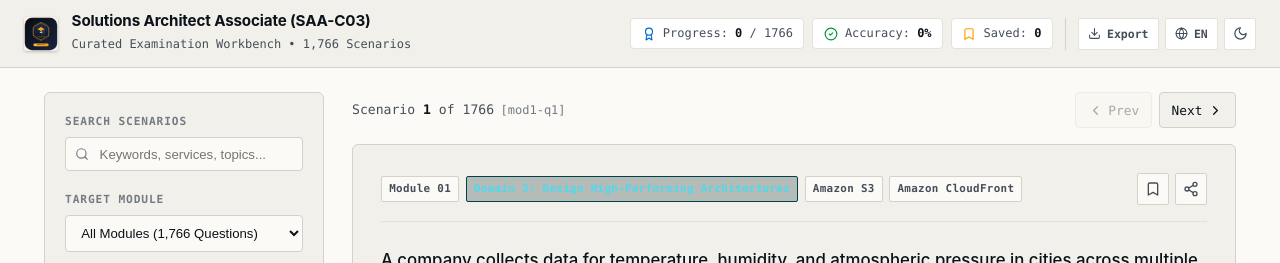
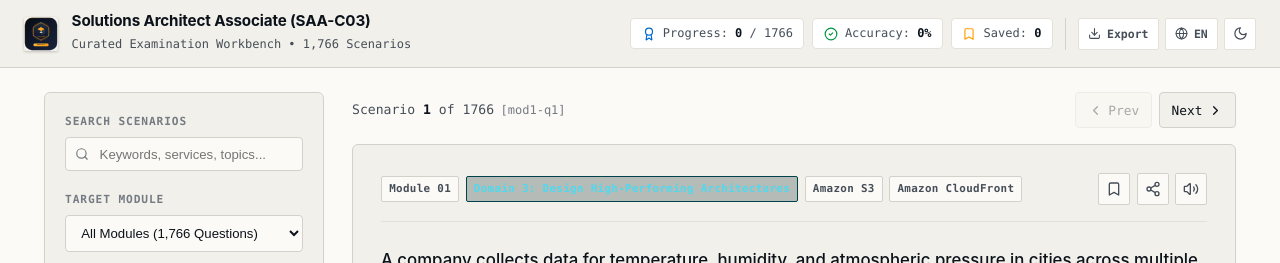
Before and after one commit to AtaCanYmc/AWS-SAA-C03-Study-Notes, a React (Vite) app in the folder web/: page / in a window 1280 px wide. Shown: the top 263 px of the page. Built offline with nearby package versions, Linux system fonts and the light colour scheme.

Commit message:
feat(web): add text-to-speech read aloud button with native Web Speech API

```diff
--- a/web/src/App.tsx
+++ b/web/src/App.tsx
@@ -22,7 +22,9 @@ import {
   FileSpreadsheet,
   FileCode,
   Share2,
-  Check
+  Check,
+  Volume2,
+  VolumeX
 } from 'lucide-react';
 import type { Question, FilterStatus } from './types';
 import questionsEn from './data/questions_en.json';
@@ -346,6 +348,66 @@ export const App: React.FC = () => {
       setIsShareCopied(true);
       setTimeout(() => setIsShareCopied(false), 2200);
     }
+  };
+
+  // Text-to-Speech (TTS) Read Aloud
+  const [isSpeaking, setIsSpeaking] = useState(false);
+
+  useEffect(() => {
+    if (typeof window !== 'undefined' && 'speechSynthesis' in window) {
+      window.speechSynthesis.cancel();
+      setIsSpeaking(false);
+    }
+    return () => {
+      if (typeof window !== 'undefined' && 'speechSynthesis' in window) {
+        window.speechSynthesis.cancel();
+      }
+    };
+  }, [currentQ?.id]);
+
+  const handleToggleSpeech = () => {
+    if (typeof window === 'undefined' || !('speechSynthesis' in window)) {
+      alert(t.ttsNotSupported);
+      return;
+    }
+
+    if (isSpeaking) {
+      window.speechSynthesis.cancel();
+      setIsSpeaking(false);
+      return;
+    }
+
+    if (!currentQ) return;
+
+    window.speechSynthesis.cancel();
+
+    // Prepare speech text: scenario prompt + options
+    const optionsText = currentQ.options
+      .map(opt => `${opt.key}: ${opt.text}`)
+      .join('. ');
+    const fullText = `${currentQ.questionText}. ${optionsText}`;
+
+    const utterance = new SpeechSynthesisUtterance(fullText);
+    utterance.lang = lang === 'tr' ? 'tr-TR' : 'en-US';
+    utterance.rate = 1.0;
+    utterance.pitch = 1.0;
+
+    utterance.onstart = () => {
+      setIsSpeaking(true);
+    };
+
+    utterance.onend = () => {
+      setIsSpeaking(false);
+    };
+
+    utterance.onerror = (e) => {
+      if (e.error !== 'canceled') {
+        console.warn('Speech synthesis error:', e);
+      }
+      setIsSpeaking(false);
+    };
+
+    window.speechSynthesis.speak(utterance);
   };
 
   const toggleBookmark = (id: string) => {
@@ -713,6 +775,14 @@ export const App: React.FC = () => {
                         {t.shareCopied}
                       </div>
                     )}
+                    <button
+                      className={`icon-tool-btn ${isSpeaking ? 'speaking' : ''}`}
+                      onClick={handleToggleSpeech}
+                      title={isSpeaking ? t.stopReadAloud : t.readAloud}
+                      aria-label="Read scenario aloud"
+                    >
+                      {isSpeaking ? <VolumeX size={16} color="var(--color-focus)" /> : <Volume2 size={16} />}
+                    </button>
                     {isCurrentRevealed && (
                       <button
                         className="icon-tool-btn"
--- a/web/src/i18n.ts
+++ b/web/src/i18n.ts
@@ -53,6 +53,9 @@ export const translations = {
     bookmarkRemove: 'Remove Bookmark (S)',
     shareQuestion: 'Share Scenario Link',
     shareCopied: 'Link copied to clipboard!',
+    readAloud: 'Read scenario aloud',
+    stopReadAloud: 'Stop reading aloud',
+    ttsNotSupported: 'Speech synthesis is not supported in this browser.',
     resetQuestion: 'Reset this question',
     footer: 'AWS Certified Solutions Architect — Associate (SAA-C03) • Editorial Workbench PWA • Offline Engine',
     themeLight: 'Switch to Light theme',
@@ -137,6 +140,9 @@ export const translations = {
     bookmarkRemove: 'Yıldızı Kaldır (S)',
     shareQuestion: 'Soruyu Paylaş',
     shareCopied: 'Bağlantı panoya kopyalandı!',
+    readAloud: 'Soruyu seslendir',
+    stopReadAloud: 'Seslendirmeyi durdur',
+    ttsNotSupported: 'Tarayıcınız metin seslendirmeyi desteklemiyor.',
     resetQuestion: 'Bu soruyu sıfırla',
     footer: 'AWS Certified Solutions Architect — Associate (SAA-C03) • Editorial Workbench PWA • Çevrimdışı Çalışır',
     themeLight: 'Açık temaya geç',
--- a/web/src/styles.css
+++ b/web/src/styles.css
@@ -499,6 +499,22 @@ section.scenario-canvas {
   color: var(--color-correct);
   border-color: var(--color-correct);
   background: oklch(0.72 0.17 145 / 0.15);
+}
+
+.icon-tool-btn.speaking {
+  color: var(--color-focus);
+  border-color: var(--color-focus);
+  background: oklch(0.68 0.18 250 / 0.15);
+  animation: pulseSpeaking 1.5s infinite;
+}
+
+@keyframes pulseSpeaking {
+  0%, 100% {
+    box-shadow: 0 0 0 0 oklch(0.68 0.18 250 / 0.4);
+  }
+  50% {
+    box-shadow: 0 0 0 4px oklch(0.68 0.18 250 / 0.15);
+  }
 }
 
 .share-toast {
```
